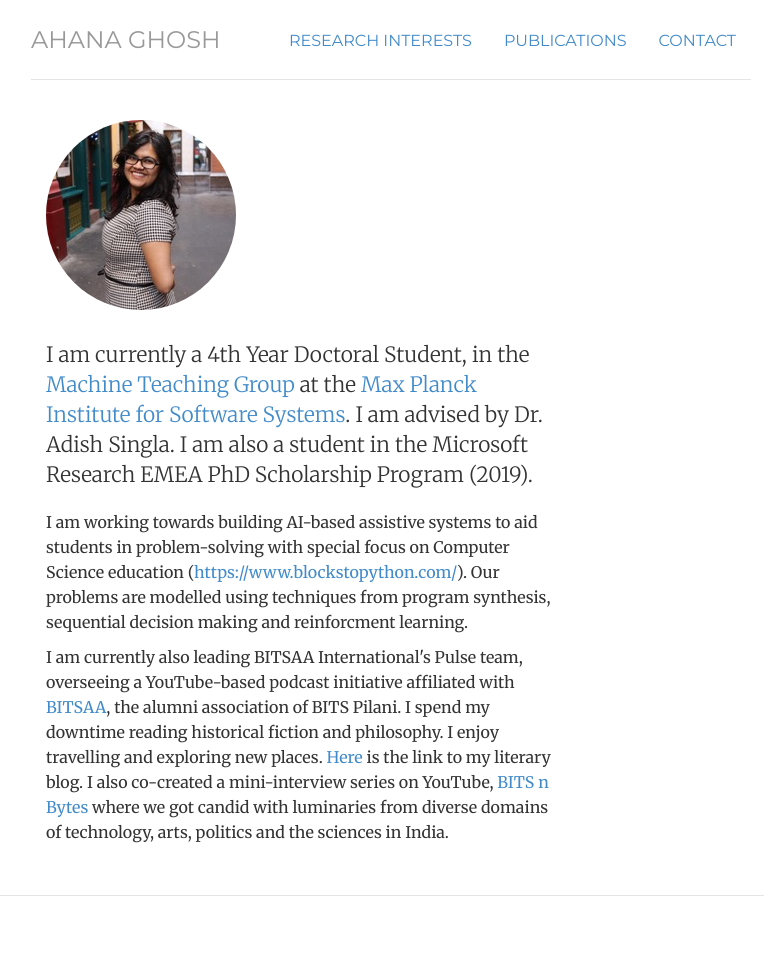
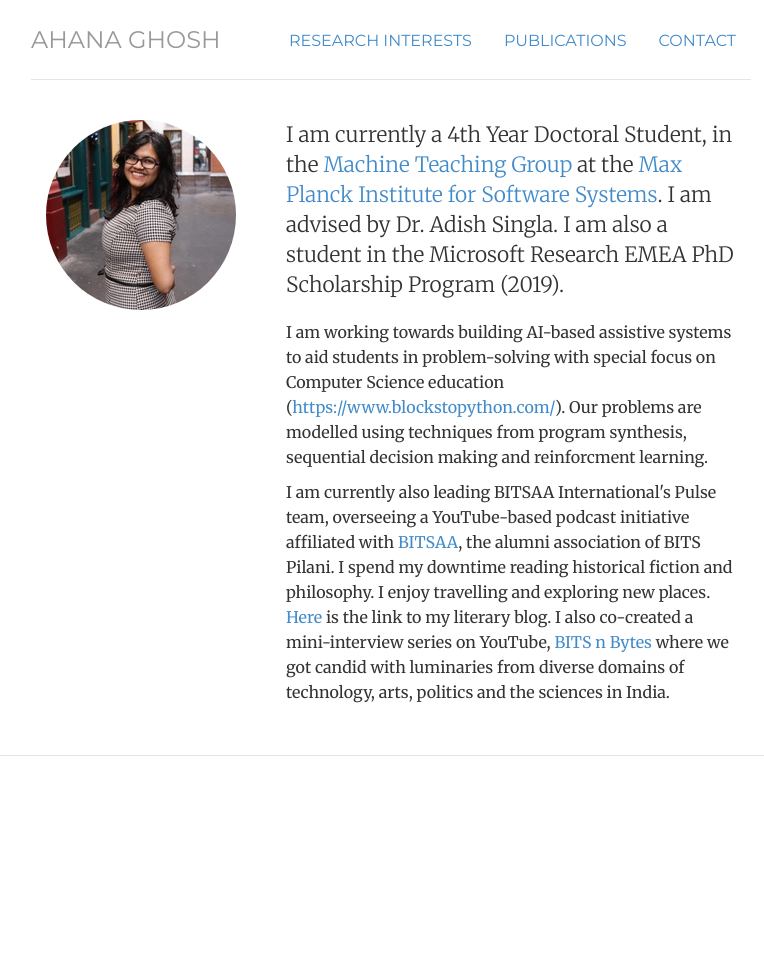
Before and after one commit to ahana204/ahana204.github.io, a Jekyll site: the page built from index.html, in a window 1280 px wide. Shown: the whole page, without its empty margins (249-1013 px from the left). Built offline with Jekyll 4.4.1, drawn with Linux system fonts in a browser that asks for light colours; after the commit the page ends 900 px from its top, so only the background shows below that.

Commit message:
Update index.html

```diff
--- a/index.html
+++ b/index.html
@@ -12,7 +12,7 @@ description: Ahana Ghosh | Doctoral Student | Max Planck Institute For Software
 	<div class="col-sm-4">
 	<img class="img-circle avatar" alt="Ahana Ghosh" src="img/ahana_image_small.jpeg">
 	</div>
-	<div itemscope itemtype="http://data-vocabulary.org/Person" class="col-sm-9">
+	<div itemscope itemtype="http://data-vocabulary.org/Person" class="col-sm-8">
 	<p class="lead">I am currently a 4th Year Doctoral Student, in the <a href="https://machineteaching.mpi-sws.org/index.html">Machine Teaching Group</a> at the <a href="https://www.mpi-sws.org/">Max Planck Institute for Software Systems</a>.
 		I am advised by Dr. Adish Singla. I am also a student in the Microsoft Research EMEA PhD Scholarship Program (2019).</p>
 	<p>I am working towards building AI-based assistive systems to aid students in problem-solving with special focus on Computer Science education (<a href="https://www.blockstopython.com/">https://www.blockstopython.com/</a>). Our problems are modelled using techniques from program synthesis, sequential decision making and reinforcment learning.
```
